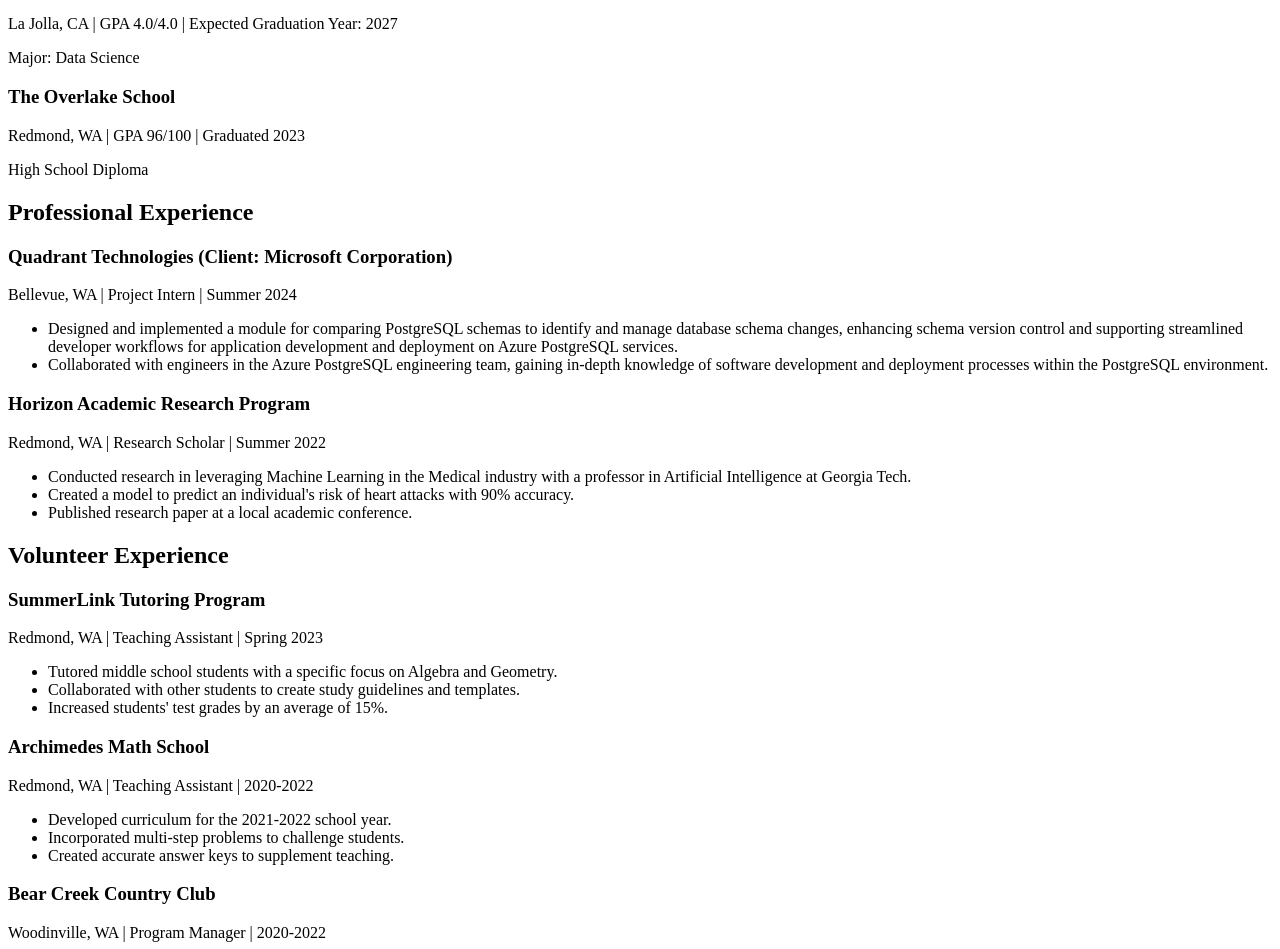
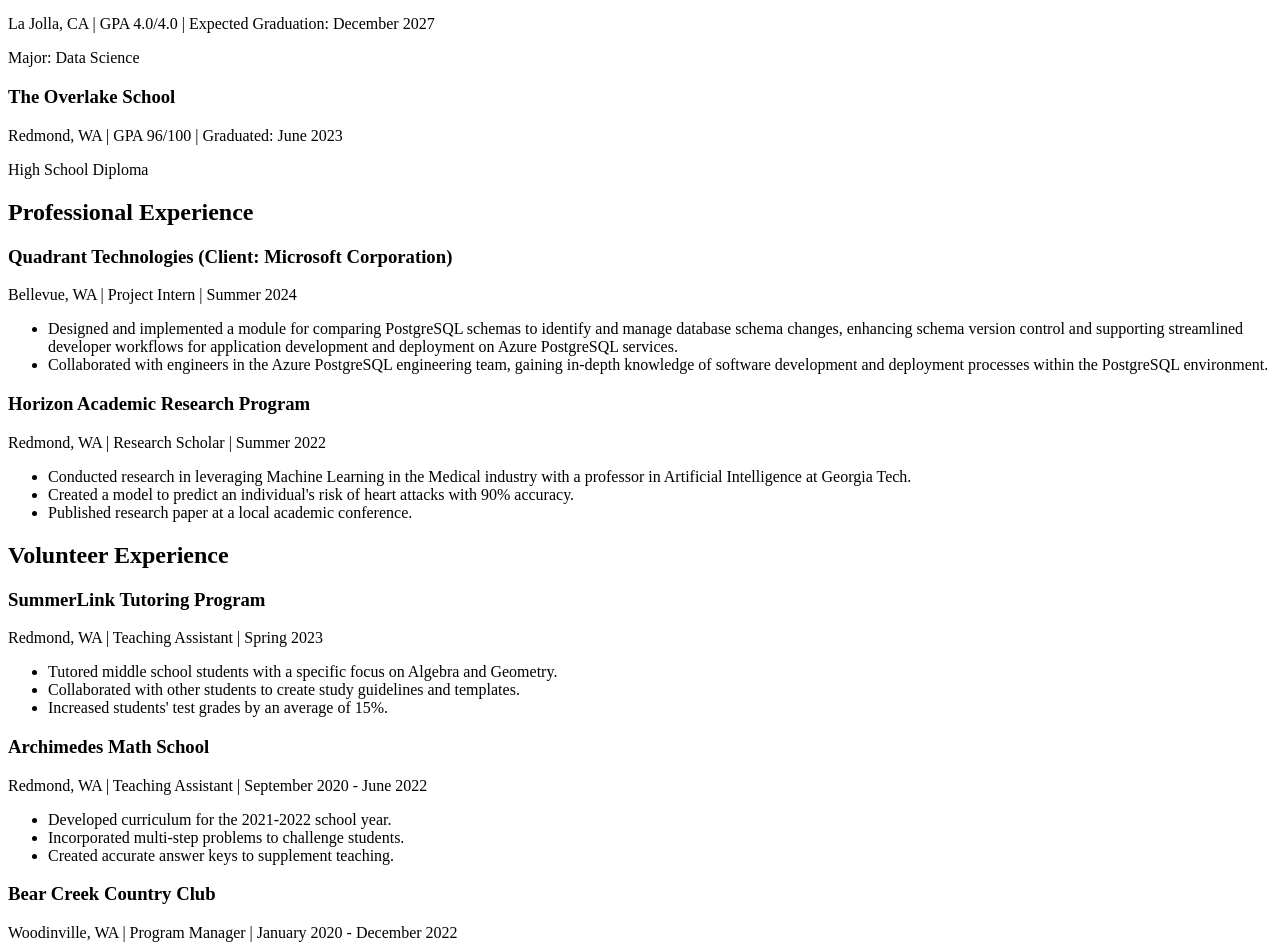
Before and after one commit to zubinss/portfolio, a plain HTML site: page resume/index.html in a window 1280 px wide. Shown: the part 263-1212 px from the top of the page. Drawn offline with Linux system fonts and the light colour scheme.

Commit message:
last few changes

```diff
--- a/resume/index.html
+++ b/resume/index.html
@@ -27,12 +27,12 @@
         <h2>Education</h2>
         <article>
             <h3>University of California, San Diego</h3>
-            <p>La Jolla, CA | GPA 4.0/4.0 | Expected Graduation Year: 2027</p>
+            <p>La Jolla, CA | GPA 4.0/4.0 | Expected Graduation: <time datetime="2027-12-00">December 2027</time></p>
             <p>Major: Data Science</p>
         </article>
         <article>
             <h3>The Overlake School</h3>
-            <p>Redmond, WA | GPA 96/100 | Graduated 2023</p>
+            <p>Redmond, WA | GPA 96/100 | Graduated: <time datetime="2023-06-00">June 2023</time></p>
             <p>High School Diploma</p>
         </article>
     </section>
@@ -41,7 +41,7 @@
         <h2>Professional Experience</h2>
         <article>
             <h3>Quadrant Technologies (Client: Microsoft Corporation)</h3>
-            <p>Bellevue, WA | Project Intern | Summer 2024</p>
+            <p>Bellevue, WA | Project Intern | <time datetime="2024-06-00">Summer 2024</time></p>
             <ul>
                 <li>Designed and implemented a module for comparing PostgreSQL schemas to identify and manage database schema changes, enhancing schema version control and supporting streamlined developer workflows for application development and deployment on Azure PostgreSQL services.</li>
                 <li>Collaborated with engineers in the Azure PostgreSQL engineering team, gaining in-depth knowledge of software development and deployment processes within the PostgreSQL environment.</li>
@@ -49,7 +49,7 @@
         </article>
         <article>
             <h3>Horizon Academic Research Program</h3>
-            <p>Redmond, WA | Research Scholar | Summer 2022</p>
+            <p>Redmond, WA | Research Scholar | <time datetime="2022-06-00">Summer 2022</time></p>
             <ul>
                 <li>Conducted research in leveraging Machine Learning in the Medical industry with a professor in Artificial Intelligence at Georgia Tech.</li>
                 <li>Created a model to predict an individual's risk of heart attacks with 90% accuracy.</li>
@@ -62,7 +62,7 @@
         <h2>Volunteer Experience</h2>
         <article>
             <h3>SummerLink Tutoring Program</h3>
-            <p>Redmond, WA | Teaching Assistant | Spring 2023</p>
+            <p>Redmond, WA | Teaching Assistant | <time datetime="2023-03-00">Spring 2023</time></p>
             <ul>
                 <li>Tutored middle school students with a specific focus on Algebra and Geometry.</li>
                 <li>Collaborated with other students to create study guidelines and templates.</li>
@@ -71,7 +71,7 @@
         </article>
         <article>
             <h3>Archimedes Math School</h3>
-            <p>Redmond, WA | Teaching Assistant | 2020-2022</p>
+            <p>Redmond, WA | Teaching Assistant | <time datetime="2020-09-00">September 2020</time> - <time datetime="2022-06-00">June 2022</time></p>
             <ul>
                 <li>Developed curriculum for the 2021-2022 school year.</li>
                 <li>Incorporated multi-step problems to challenge students.</li>
@@ -80,7 +80,7 @@
         </article>
         <article>
             <h3>Bear Creek Country Club</h3>
-            <p>Woodinville, WA | Program Manager | 2020-2022</p>
+            <p>Woodinville, WA | Program Manager | <time datetime="2020-01-00">January 2020</time> - <time datetime="2022-12-00">December 2022</time></p>
             <ul>
                 <li>Oversaw scoring and directed logistics for the junior golf program.</li>
                 <li>Increased program participation by 50%.</li>
@@ -123,8 +123,6 @@
             <li>SQL</li>
             <li>Machine Learning</li>
             <li>Microsoft Office Suite</li>
-            <li>Microsoft Azure</li>
-            <li>Scikit Learn</li>
         </ul>
     </section>
 </body>
```
